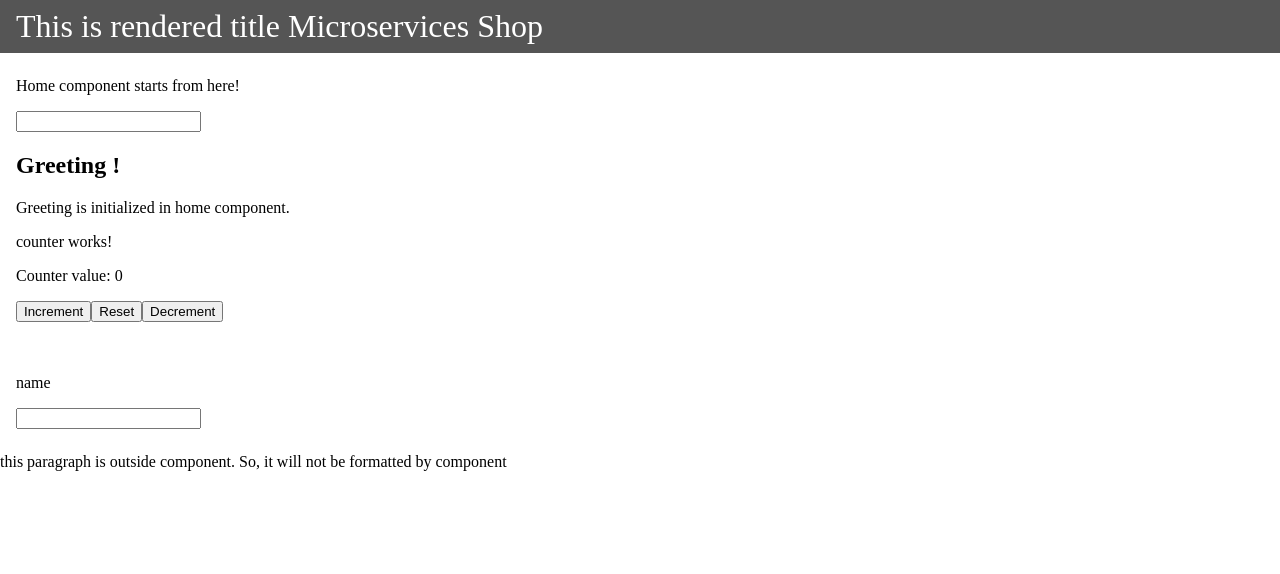
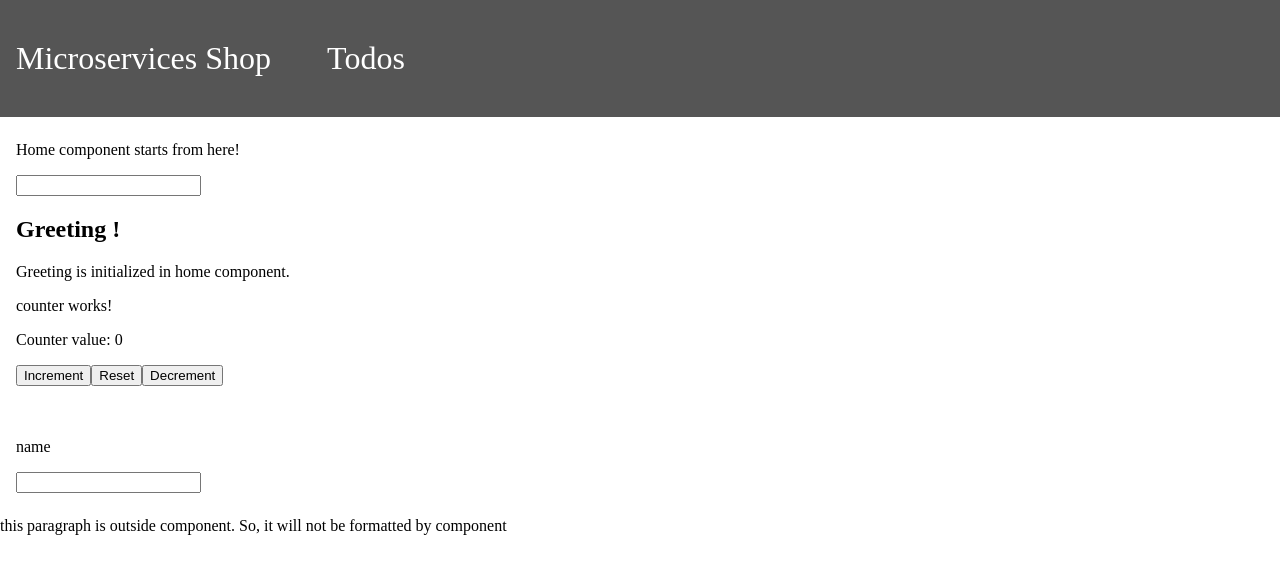
Before and after one commit to IlCodeLover/coursera-spa-with-angular, an Angular app in the folder examples/first-ng-app/: page / in a window 1280 px wide. Shown: the top 574 px of the page. Built offline with nearby package versions, Linux system fonts and the light colour scheme.

Commit message:
[Router] route users to different components when a navigation link is selected

```diff
--- a/examples/first-ng-app/src/app/app.routes.ts
+++ b/examples/first-ng-app/src/app/app.routes.ts
@@ -5,5 +5,12 @@ export const routes: Routes = [{
     pathMatch: 'full', // match the full path
     loadComponent: () => {
         return import('./home/home.component').then((m) => m.HomeComponent);
+    },
+}, {
+
+    path: 'todos',
+    loadComponent: () => {
+        return import('./todos/todos.component').then((m) => m.TodosComponent);
     }
+
 }];
--- a/examples/first-ng-app/src/app/components/header/header.component.html
+++ b/examples/first-ng-app/src/app/components/header/header.component.html
@@ -1,5 +1,9 @@
 <header>
   <nav>
-    This is rendered title {{ title() }}
+
+    <span routerLink="/"> {{ title() }}</span>
+    <ul>
+      <li routerLink="/todos">Todos</li>
+    </ul>
   </nav>
 </header>
--- a/examples/first-ng-app/src/app/components/header/header.component.scss
+++ b/examples/first-ng-app/src/app/components/header/header.component.scss
@@ -1,5 +1,6 @@
 // Add style for the header component
 header {
+
   display: flex;
   padding-inline: 16px;
   padding-block: 8px;
@@ -7,4 +8,29 @@ header {
   background-color: #555;
   align-items: center;
   justify-content: space-between;
-  font-size: 2.0rem;}
+  font-size: 2.0rem;
+
+  nav {
+
+    display: flex;
+    gap: 16px;
+    justify-content: space-between;
+    align-items: center;
+
+    > span {
+      &:hover {
+        cursor: pointer;
+        color: #777;
+      }
+    }
+    ul {
+      list-style: none;
+      li {
+        &:hover {
+          cursor: pointer;
+          color: #777;
+        }
+      }
+    }
+  }
+}
--- a/examples/first-ng-app/src/app/components/header/header.component.ts
+++ b/examples/first-ng-app/src/app/components/header/header.component.ts
@@ -1,8 +1,9 @@
 import { Component, signal } from '@angular/core';
+import { RouterLink } from '@angular/router';
 
 @Component({
   selector: 'app-header',
-  imports: [],
+  imports: [RouterLink], // to create navigation links
   templateUrl: './header.component.html',
   styleUrl: './header.component.scss'
 })
--- /dev/null
+++ b/examples/first-ng-app/src/app/todos/todos.component.html
@@ -0,0 +1 @@
+<p>todos works!</p>
```
Also changed, not shown: examples/first-ng-app/src/app/todos/todos.component.ts (added, +11 -0 lines), examples/first-ng-app/src/app/todos/todos.component.scss (added), 1 other file (tests, documents, lock files or other folders).
